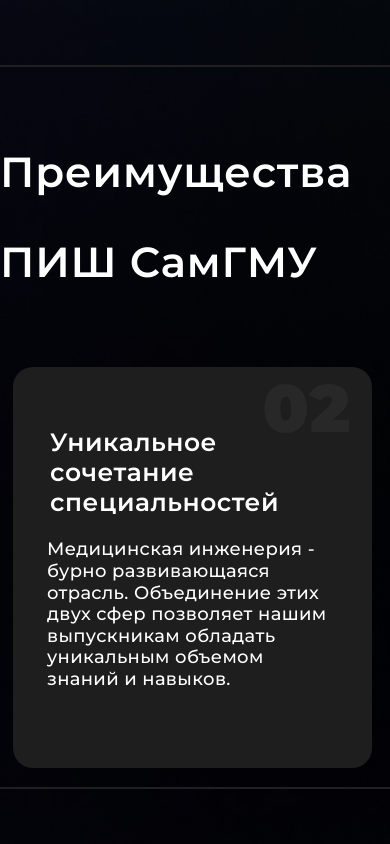
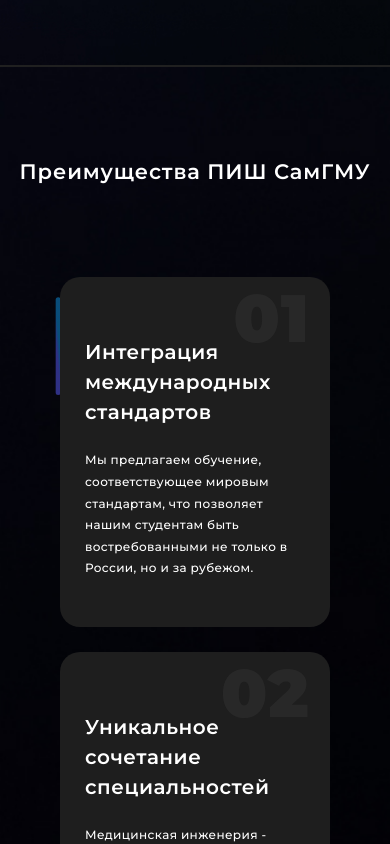
Before and after one commit to PetrKamennov/PMISH, a React (Create React App) app in the folder pmish/: page / in a window 390 px wide. Shown: the part 1180-2024 px from the top of the page. Built offline with nearby package versions, Linux system fonts and the light colour scheme.

Commit message:
Update ThirdBlock.css

```diff
--- a/pmish/src/components/ThirdBlock/ThirdBlock.css
+++ b/pmish/src/components/ThirdBlock/ThirdBlock.css
@@ -23,9 +23,9 @@
     font-style: normal;
     font-weight: 600;
     line-height: 90px;
-        /* 214.286% */
     letter-spacing: 0.84px;
     align-self: start;
+    margin-left: 25px;
 }
 .ThirdBlock__main-cardBlock{
     height: 420px;
@@ -100,3 +100,83 @@
     border-radius: 20px 50px 20px 20px;
     background: linear-gradient(131deg, rgba(67, 69, 190, 0.68) 50.37%, rgba(11, 111, 173, 0.68) 96.68%);
 }
+@media (max-width: 1024px) {
+    .ThirdBlock__main-cardBlock{
+        width: 940px;
+        height: 350px;
+    }
+    .card{
+        width: 270px;
+        height: 350px;
+    }
+    .card > b{
+        width: 220px;
+        font-size: 20px;
+    }
+    .card > p{
+        width: 220px;
+        font-size: 12px;
+    }
+    .FirstCard > svg{
+        top: -330px;
+    }
+    .ThirdCard__shadow{
+        width: 265px;
+        height: 365px;
+    }
+}
+@media (max-width: 800px) {
+    .ThirdBlock{
+        height: 1400px;
+    }
+    .ThirdBlock__main > h3{
+        align-self: center;
+        margin-left: 0px;
+    }
+    .ThirdBlock__main-cardBlock{
+        width: 300px;
+        height: 1100px;
+        flex-direction: column;
+        align-items: center;
+    }
+    .FirstCard{
+        height: 350px;
+    }
+    .ThirdCard{
+        height: 350px;
+    }
+    .card{
+        width: 270px;
+        height: 350px;
+    }
+    .card > b{
+        width: 220px;
+        font-size: 20px;
+    }
+    .card > p{
+        width: 220px;
+        font-size: 12px;
+    }
+    .FirstCard > svg{
+        top: -330px;
+    }
+    .ThirdCard__shadow{
+        width: 265px;
+        height: 365px;
+    }
+}
+@media (max-width: 800px){
+    .ThirdBlock__main > h3{
+        font-size: 36px;
+    }
+}
+@media (max-width: 425px){
+    .ThirdBlock__main > h3{
+        font-size: 21px;
+    }
+}
+@media (max-width: 320px){
+    .ThirdBlock__main > h3{
+        font-size: 18px;
+    }
+}
```
Lines whose indentation alone changed are shown as unchanged.
